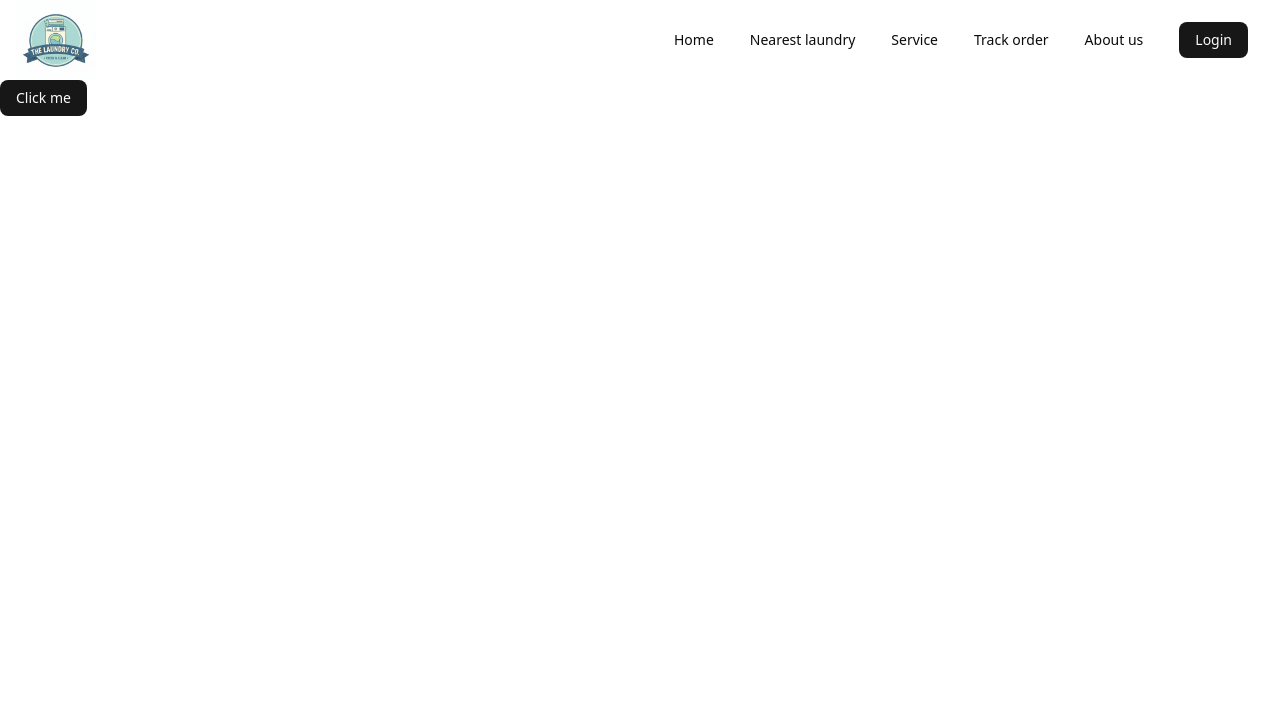
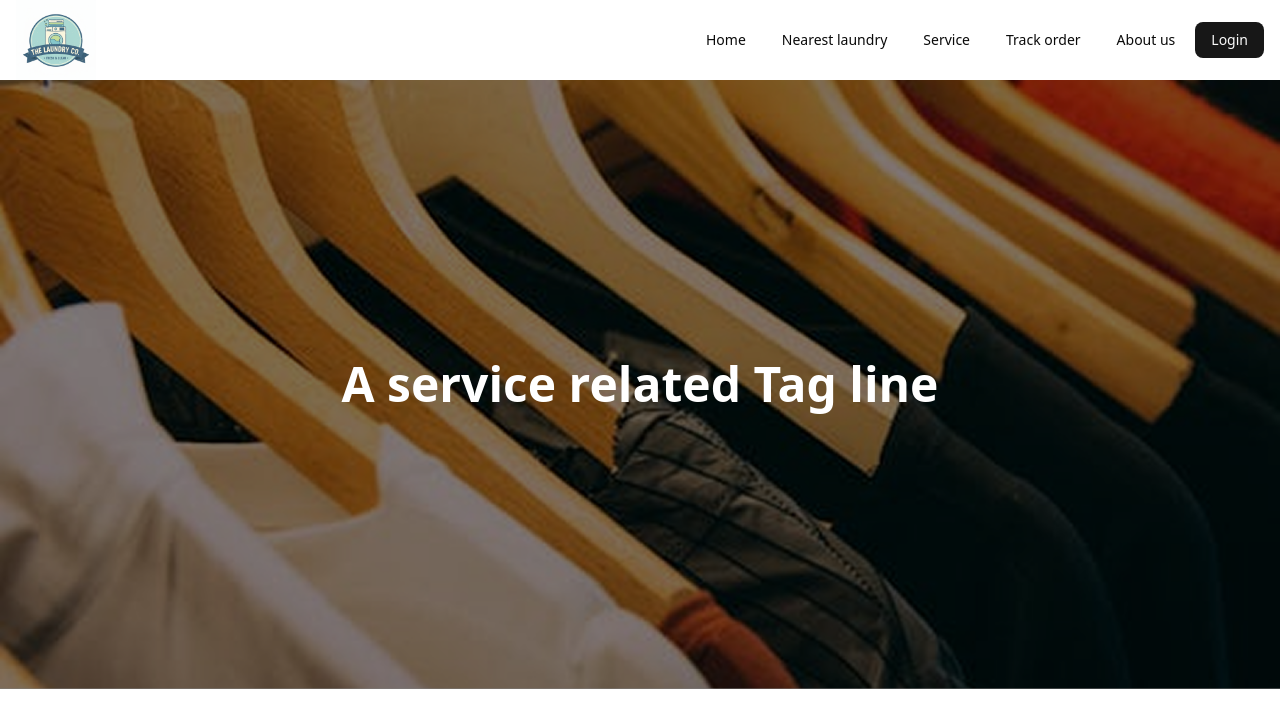
Before and after one commit to gowaliullah/laundry-client, a Next.js app: page / in a window 1280 px wide. Shown: the top 728 px of the page. Built offline with nearby package versions, Linux system fonts and the light colour scheme.

Commit message:
hero section created

```diff
--- a/app/(withCommonLayout)/page.tsx
+++ b/app/(withCommonLayout)/page.tsx
@@ -1,9 +1,10 @@
+import Hero from "@/components/home/Hero";
 import { Button } from "@/components/ui/button";
 
 export default function Home() {
   return (
     <>
-   <Button>Click me</Button>
+      <Hero />
     </>
   );
 }
--- a/components/common/menuList.tsx
+++ b/components/common/menuList.tsx
@@ -28,16 +28,17 @@ export function MenuList() {
 
         {menuItems.map((item, index) => (
           <NavigationMenuItem key={index}>
-            <NavigationMenuLink asChild className={navigationMenuTriggerStyle()}>
 
-              {item.button ? (
-                <Link href={item.href}>
-                  <Button>{item.label}</Button>
-                </Link>
-              ) : (
+            {!item.button ? (
+              <NavigationMenuLink asChild className={navigationMenuTriggerStyle()}>
                 <Link href={item.href}>{item.label}</Link>
-              )}
-            </NavigationMenuLink>
+              </NavigationMenuLink>
+            ) : (
+
+              <Link href={item.href}>
+                <Button className="cursor-pointer">{item.label}</Button>
+              </Link>
+            )}
           </NavigationMenuItem>
         ))}
 
--- /dev/null
+++ b/components/home/Hero.tsx
@@ -0,0 +1,20 @@
+import banner from "@/public/assets/Rectangle.png";
+import Image from "next/image";
+
+const Hero = () => {
+  return (
+    <div className="relative w-full h-full">
+      <Image className="w-full h-full object-cover" src={banner} width={1250} height={780} alt="Hero banner" />
+
+      {/* Gradient Overlay */}
+      <div className="absolute top-0 left-0 w-full h-full bg-black opacity-50"></div>
+
+      {/* Title centered */}
+      <h1 className="absolute top-1/2 left-1/2 transform -translate-x-1/2 -translate-y-1/2 text-white text-5xl font-bold">
+        A service related Tag line
+      </h1>
+    </div>
+  );
+};
+
+export default Hero;
```
